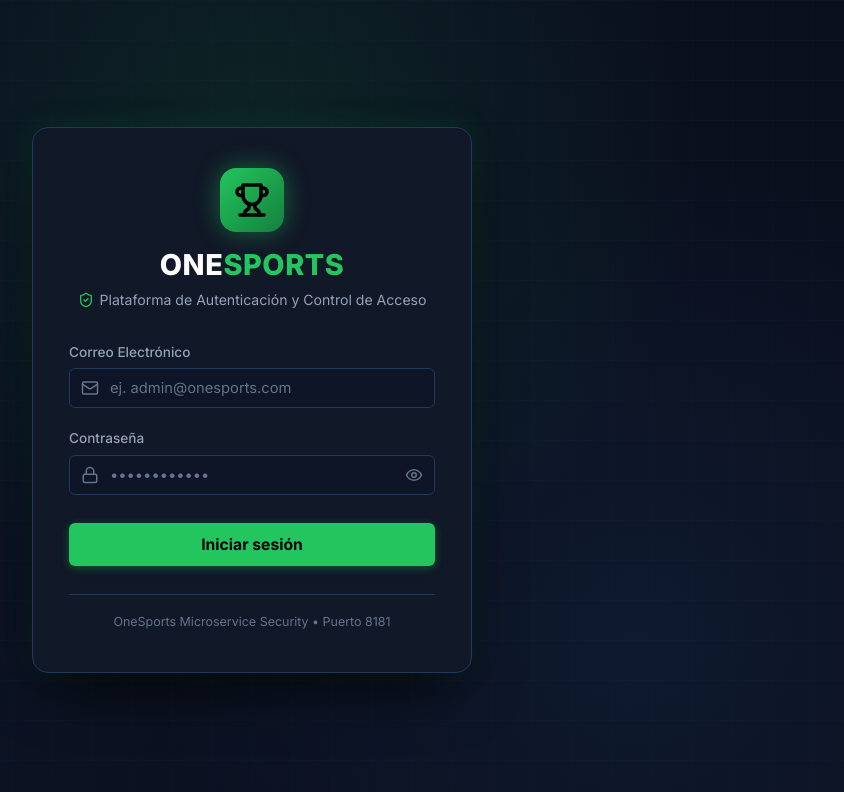
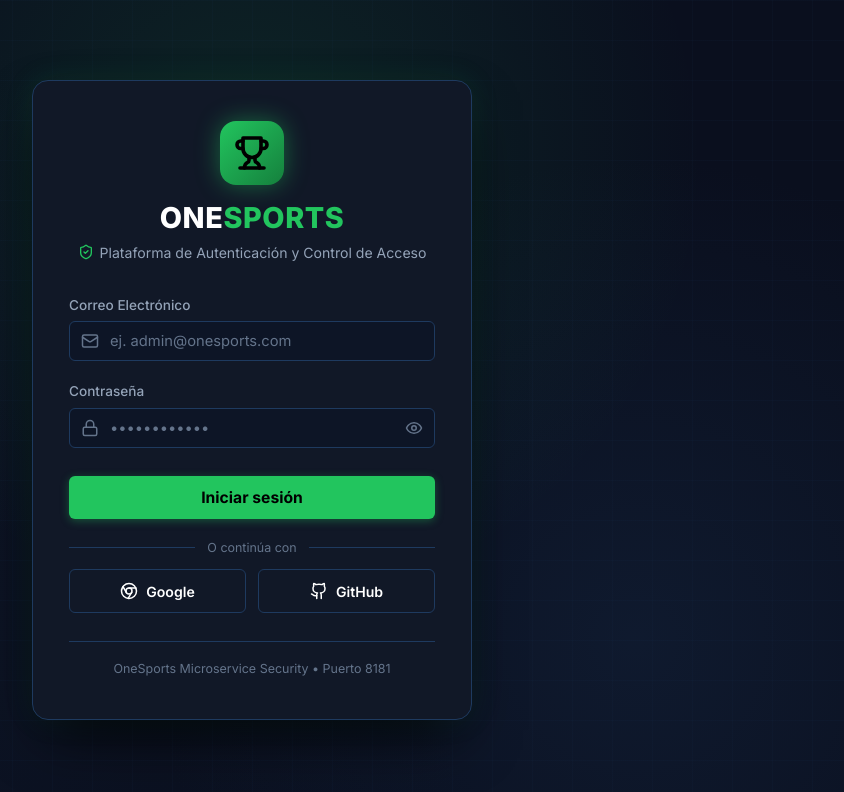
Before and after one commit to YeisonR10/onefutbol-front, a React (Vite) app: page /login in a window 1280 px wide. Shown: the top 792 px of the page, without its empty margins (388-1232 px from the left). Built offline with nearby package versions, Linux system fonts and the light colour scheme.

Commit message:
oauth botones

```diff
--- a/src/App.jsx
+++ b/src/App.jsx
@@ -3,6 +3,7 @@ import { Routes, Route, Navigate, useLocation } from 'react-router-dom';
 import { useAuth } from './context/AuthContext';
 import Layout from './components/Layout/Layout';
 import LoginPage from './pages/Login/LoginPage';
+import OAuthCallbackPage from './pages/Login/OAuthCallbackPage';
 import DashboardPage from './pages/Dashboard/DashboardPage';
 import UsersPage from './pages/Users/UsersPage';
 import RolesPage from './pages/Roles/RolesPage';
@@ -47,6 +48,7 @@ export default function App() {
     <Routes>
       {/* Public Route */}
       <Route path="/login" element={<LoginPage />} />
+      <Route path="/auth/callback/:provider" element={<OAuthCallbackPage />} />
 
       {/* Protected Layout Routes */}
       <Route
--- a/src/api/client.js
+++ b/src/api/client.js
@@ -114,6 +114,8 @@ export const client = {
 /* Specific API Services */
 export const authApi = {
   login: (credentials) => client.post('/api/auth/login', credentials),
+  createOAuthState: (provider) => client.post(`/api/auth/oauth/${provider}/state`, {}),
+  exchangeOAuthCode: (provider, data) => client.post(`/api/auth/oauth/${provider}`, data),
   verify2FA: (data, challengeId) =>
     client.post('/api/auth/2fa/verify', data, {
       headers: challengeId ? { 'X-2FA-Challenge-Id': challengeId } : {},
--- a/src/context/AuthContext.jsx
+++ b/src/context/AuthContext.jsx
@@ -153,6 +153,16 @@ export function AuthProvider({ children }) {
     return completeLogin(jwtToken, email, response);
   };
 
+  const loginWithOAuth = async (provider, payload) => {
+    const response = await authApi.exchangeOAuthCode(provider, payload);
+    const jwtToken = response?.accessToken || response?.token;
+    if (!jwtToken) {
+      throw new Error('No se recibió el token de autenticación del proveedor');
+    }
+    const decoded = parseJwt(jwtToken);
+    return completeLogin(jwtToken, decoded?.email || '', response);
+  };
+
   const register = async (name, email, password) => {
     return await authApi.register({ name, email, password });
   };
@@ -172,6 +182,7 @@ export function AuthProvider({ children }) {
     refreshUserProfile,
     login,
     verify2FA,
+    loginWithOAuth,
     register,
     logout,
   };
--- a/src/pages/Login/LoginPage.jsx
+++ b/src/pages/Login/LoginPage.jsx
@@ -1,8 +1,22 @@
 import React, { useState, useEffect } from 'react';
 import { useNavigate, useLocation } from 'react-router-dom';
-import { Trophy, Mail, Lock, Eye, EyeOff, ShieldCheck, AlertCircle, KeyRound, ArrowLeft } from 'lucide-react';
+import { Trophy, Mail, Lock, Eye, EyeOff, ShieldCheck, AlertCircle, KeyRound, ArrowLeft, Github, Chrome } from 'lucide-react';
 import { useAuth } from '../../context/AuthContext';
 import { useToast } from '../../components/common/Toast';
+import { authApi } from '../../api/client';
+
+function base64Url(bytes) {
+  let binary = '';
+  for (const byte of new Uint8Array(bytes)) binary += String.fromCharCode(byte);
+  return window.btoa(binary).replace(/\+/g, '-').replace(/\//g, '_').replace(/=+$/g, '');
+}
+
+async function createPkcePair() {
+  const random = crypto.getRandomValues(new Uint8Array(32));
+  const verifier = base64Url(random);
+  const digest = await crypto.subtle.digest('SHA-256', new TextEncoder().encode(verifier));
+  return { verifier, challenge: base64Url(digest) };
+}
 
 export default function LoginPage() {
   const [email, setEmail] = useState('');
@@ -82,6 +96,46 @@ export default function LoginPage() {
     setIs2FAStep(false);
     setTwoFACode('');
     setErrorMessage('');
+  };
+
+  const handleOAuthLogin = async (provider) => {
+    setErrorMessage('');
+    const clientId = provider === 'google'
+      ? import.meta.env.VITE_GOOGLE_CLIENT_ID
+      : import.meta.env.VITE_GITHUB_CLIENT_ID;
+    if (!clientId) {
+      setErrorMessage(`Falta configurar VITE_${provider.toUpperCase()}_CLIENT_ID en el frontend.`);
+      return;
+    }
+
+    setLoading(true);
+    try {
+      const { state } = await authApi.createOAuthState(provider);
+      const { verifier, challenge } = await createPkcePair();
+      const redirectUri = `${window.location.origin}/auth/callback/${provider}`;
+      sessionStorage.setItem(`oauth_${provider}_state`, state);
+      sessionStorage.setItem(`oauth_${provider}_verifier`, verifier);
+      sessionStorage.setItem('oauth_return_to', location.state?.from?.pathname || '/');
+
+      const authorizationUrl = provider === 'google'
+        ? new URL('https://accounts.google.com/o/oauth2/v2/auth')
+        : new URL('https://github.com/login/oauth/authorize');
+      const params = authorizationUrl.searchParams;
+      params.set('client_id', clientId);
+      params.set('redirect_uri', redirectUri);
+      params.set('response_type', 'code');
+      params.set('state', state);
+      params.set('code_challenge', challenge);
+      params.set('code_challenge_method', 'S256');
+      params.set('scope', provider === 'google' ? 'openid email profile' : 'read:user user:email');
+      if (provider === 'google') params.set('prompt', 'select_account');
+      window.location.assign(authorizationUrl.toString());
+    } catch (error) {
+      const message = error.message || `No se pudo iniciar sesión con ${provider}.`;
+      setErrorMessage(message);
+      showToast(message, 'error');
+      setLoading(false);
+    }
   };
 
   return (
@@ -301,6 +355,33 @@ export default function LoginPage() {
                   'Iniciar sesión'
                 )}
               </button>
+
+              <div style={{ display: 'flex', alignItems: 'center', gap: 12, color: 'var(--text-muted)', fontSize: '0.78rem' }}>
+                <span style={{ height: 1, flex: 1, background: 'var(--border)' }} />
+                <span>O continúa con</span>
+                <span style={{ height: 1, flex: 1, background: 'var(--border)' }} />
+              </div>
+
+              <div style={{ display: 'grid', gridTemplateColumns: '1fr 1fr', gap: 12, marginTop: -8 }}>
+                <button
+                  type="button"
+                  className="btn btn-outline"
+                  onClick={() => handleOAuthLogin('google')}
+                  disabled={loading}
+                  style={{ minHeight: 44, width: '100%' }}
+                >
+                  <Chrome size={18} /> Google
+                </button>
+                <button
+                  type="button"
+                  className="btn btn-outline"
+                  onClick={() => handleOAuthLogin('github')}
+                  disabled={loading}
+                  style={{ minHeight: 44, width: '100%' }}
+                >
+                  <Github size={18} /> GitHub
+                </button>
+              </div>
             </>
           ) : (
             <>
--- /dev/null
+++ b/src/pages/Login/OAuthCallbackPage.jsx
@@ -0,0 +1,77 @@
+import React, { useEffect, useRef, useState } from 'react';
+import { Link, useNavigate, useParams } from 'react-router-dom';
+import { AlertCircle, ShieldCheck } from 'lucide-react';
+import { useAuth } from '../../context/AuthContext';
+
+export default function OAuthCallbackPage() {
+  const { provider } = useParams();
+  const navigate = useNavigate();
+  const { loginWithOAuth } = useAuth();
+  const started = useRef(false);
+  const [error, setError] = useState('');
+
+  useEffect(() => {
+    if (started.current) return;
+    started.current = true;
+
+    const params = new URLSearchParams(window.location.search);
+    const code = params.get('code');
+    const state = params.get('state');
+    const providerError = params.get('error');
+    window.history.replaceState({}, document.title, window.location.pathname);
+
+    const finishLogin = async () => {
+      if (!['google', 'github'].includes(provider)) {
+        throw new Error('Proveedor de autenticación no reconocido.');
+      }
+      if (providerError) {
+        throw new Error(providerError === 'access_denied'
+          ? 'Cancelaste el inicio de sesión con el proveedor.'
+          : 'El proveedor no pudo completar la autenticación.');
+      }
+
+      const stateKey = `oauth_${provider}_state`;
+      const verifierKey = `oauth_${provider}_verifier`;
+      const savedState = sessionStorage.getItem(stateKey);
+      const codeVerifier = sessionStorage.getItem(verifierKey);
+      if (!code || !state || !savedState || state !== savedState || !codeVerifier) {
+        throw new Error('El desafío OAuth expiró o no coincide. Intenta iniciar sesión nuevamente.');
+      }
+
+      const redirectUri = `${window.location.origin}/auth/callback/${provider}`;
+      await loginWithOAuth(provider, { code, redirectUri, codeVerifier, state });
+      sessionStorage.removeItem(stateKey);
+      sessionStorage.removeItem(verifierKey);
+      const destination = sessionStorage.getItem('oauth_return_to') || '/';
+      sessionStorage.removeItem('oauth_return_to');
+      navigate(destination, { replace: true });
+    };
+
+    finishLogin().catch((loginError) => {
+      sessionStorage.removeItem(`oauth_${provider}_state`);
+      sessionStorage.removeItem(`oauth_${provider}_verifier`);
+      setError(loginError.message || 'No se pudo completar el inicio de sesión.');
+    });
+  }, [loginWithOAuth, navigate, provider]);
+
+  return (
+    <main style={{ minHeight: '100vh', display: 'grid', placeItems: 'center', padding: 24, background: '#0a0f1e' }}>
+      <section style={{ width: '100%', maxWidth: 440, padding: 36, borderRadius: 16, background: '#111827', border: '1px solid #1e3a5f', textAlign: 'center' }}>
+        <ShieldCheck size={40} color="#22c55e" style={{ marginBottom: 16 }} />
+        {error ? (
+          <>
+            <AlertCircle size={20} color="#ef4444" />
+            <h1 style={{ margin: '10px 0', fontSize: '1.2rem' }}>No se pudo iniciar sesión</h1>
+            <p style={{ color: '#94a3b8', marginBottom: 20 }}>{error}</p>
+            <Link className="btn btn-primary" to="/login">Volver al login</Link>
+          </>
+        ) : (
+          <>
+            <h1 style={{ marginBottom: 8, fontSize: '1.2rem' }}>Verificando tu cuenta</h1>
+            <p style={{ color: '#94a3b8' }}>Estamos completando el inicio de sesión con {provider}…</p>
+          </>
+        )}
+      </section>
+    </main>
+  );
+}
```
Also changed, not shown: 2 other files (tests, documents, lock files or other folders).
